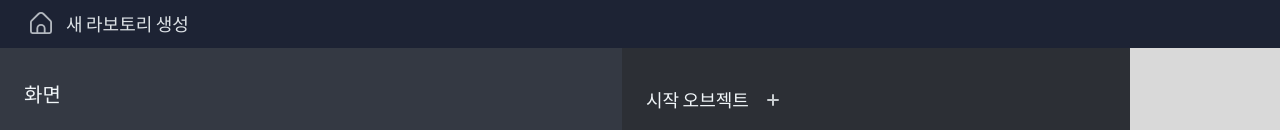
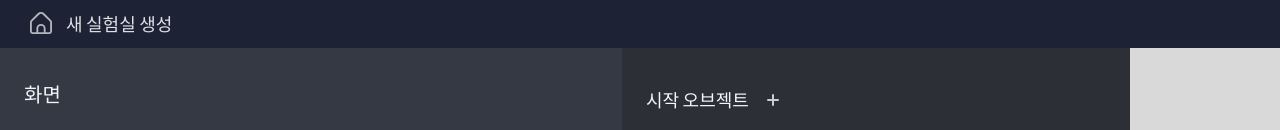
Before and after one commit to minyki-1/Odda-Lab, a Next.js app: page /create/1 in a window 1280 px wide. Shown: the top 130 px of the page. Built offline with nearby package versions, Linux system fonts and the light colour scheme.

Commit message:
딥카피 방식 신 문법으로 변경

```diff
--- a/src/components/create/combine.tsx
+++ b/src/components/create/combine.tsx
@@ -11,7 +11,7 @@ export default function Combine() {
 
   const handleCombine = (key: number, kind: 0 | 1 | 2) => {
     if (!selectObj) return;
-    const newData: IPostData = JSON.parse(JSON.stringify(contentData))
+    const newData: IPostData = structuredClone(contentData)
     const combinate = newData.combinate[key]
     let isSame = false
     newData.combinate[key][kind] = selectObj
--- a/src/pages/create/[id].tsx
+++ b/src/pages/create/[id].tsx
@@ -22,7 +22,7 @@ export default function Create() {
     }}>
       <Header>
         <Link href="/"><SVG_Home /></Link>
-        <h1>새 라보토리 생성</h1>
+        <h1>새 실험실 생성</h1>
       </Header>
       <Main>
         <Contents>
```
